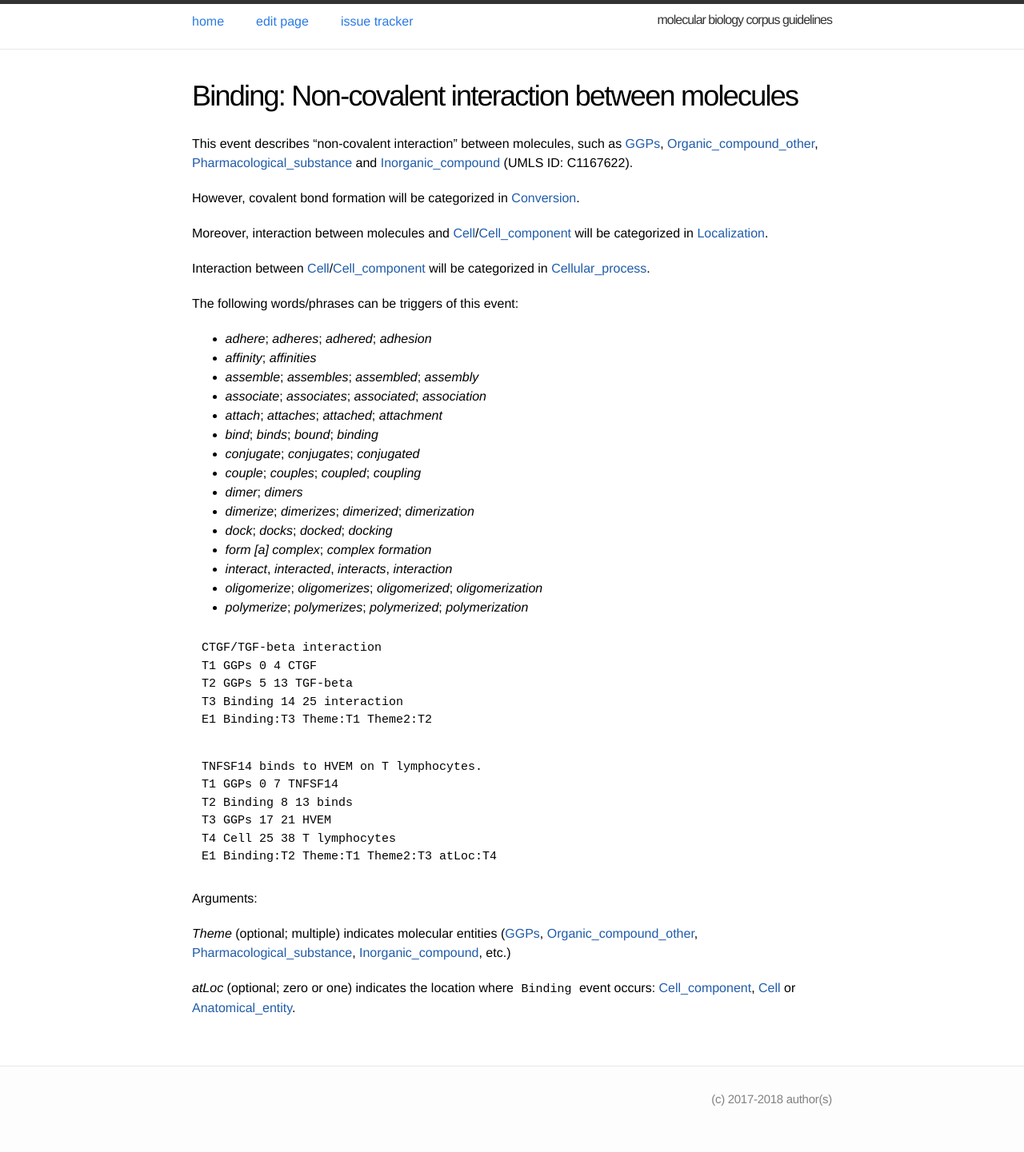
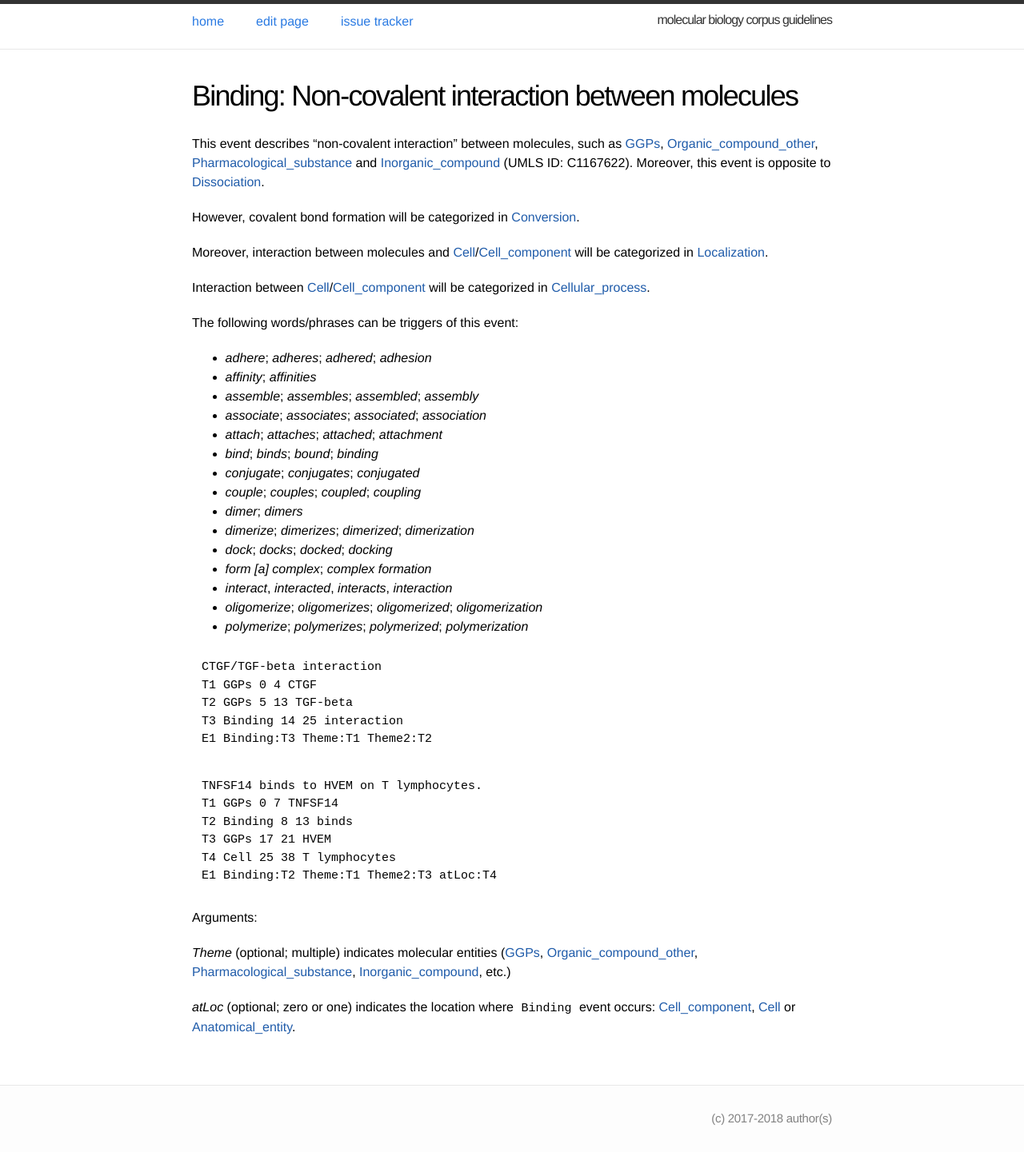
Before and after one commit to ezcatdb/molbiol_lung_corpus-guidelines, a Jekyll site: the page built from _event/Binding.md, in a window 1280 px wide. Shown: the whole page at 80% size. Built offline with Jekyll 4.4.1, drawn with Linux system fonts in a browser that asks for light colours; before the commit the page ends 1417 px from its top, so only the background shows below that.

Commit message:
additional explanation in _event/Binding.md

```diff
--- a/_event/Binding.md
+++ b/_event/Binding.md
@@ -11,6 +11,7 @@ This event is based on the <a href="http://www.nactem.ac.uk/meta-knowledge/">GEN
 -->
 
 This event describes "non-covalent interaction" between molecules, such as [GGPs](), [Organic_compound_other](), [Pharmacological_substance]() and [Inorganic_compound]() (UMLS ID: C1167622).
+ Moreover, this event is opposite to [Dissociation]().
 
 However, covalent bond formation will be categorized in [Conversion]().
 
```
